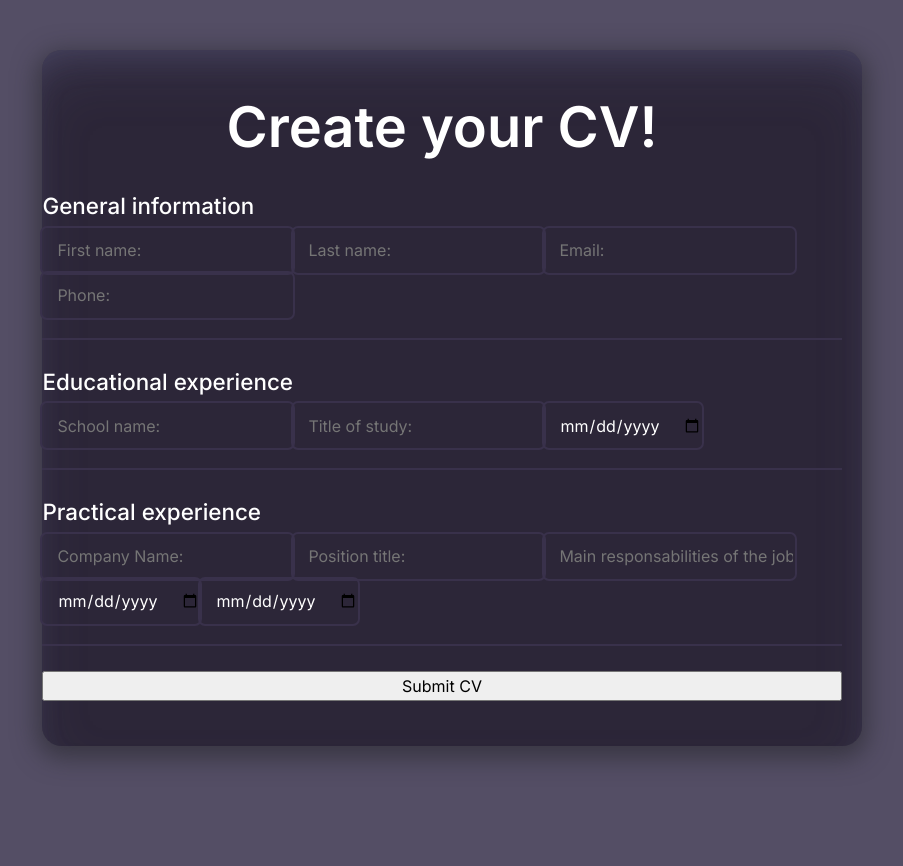
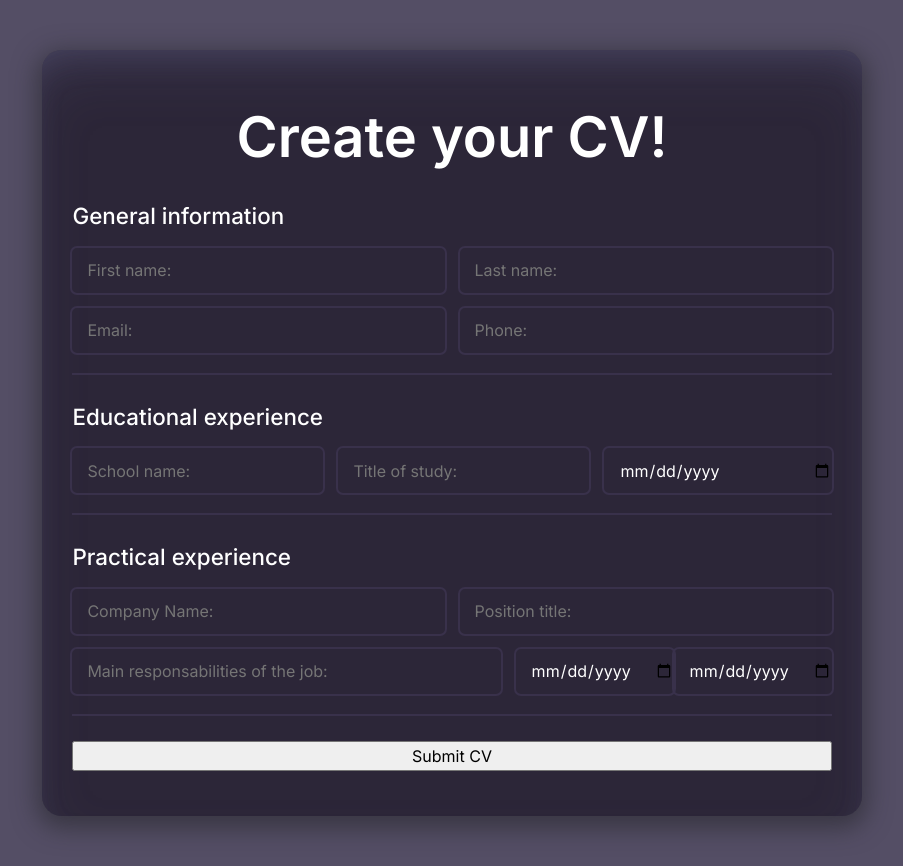
Before and after one commit to BenjaminFrias/cv-maker, a React (Vite) app: page / in a window 1280 px wide. Shown: the whole page, without its empty margins (188-1091 px from the left). Before the commit the page ends 800 px from the top, so only its background shows below. Built offline with nearby package versions, Linux system fonts and the light colour scheme.

Commit message:
style InputSection components

```diff
--- a/src/components/InputSection.jsx
+++ b/src/components/InputSection.jsx
@@ -4,7 +4,7 @@ function InputSection({title, children}) {
 	return (
 		<div className="input-section">
 		<h2>{title}</h2>
-		{children}
+			{children}
 		<hr />
 		</div>
 	)
--- a/src/styles/InputPage.css
+++ b/src/styles/InputPage.css
@@ -4,7 +4,7 @@
 	align-items: center;
 	gap: 20px;
 	border-radius: 20px;
-	padding: 35px 20px 45px 0px;
+	padding: 45px 30px;
 	background: var(--bg-color);
 	box-shadow: rgba(109, 109, 151, 0.2) 0px 30px 60px -12px inset,
 		rgba(123, 123, 170, 0.3) 0px 18px 36px -18px inset,
--- a/src/styles/InputSection.css
+++ b/src/styles/InputSection.css
@@ -4,9 +4,16 @@
 	gap: 5px;
 }
 
+.input-section > div {
+	display: flex;
+	flex-wrap: wrap;
+	gap: 15px;
+}
+
 .input-section h2 {
 	font-weight: 500;
 	font-size: 1.4rem;
+	margin-bottom: 10px;
 	color: var(--font-color);
 }
 
```
